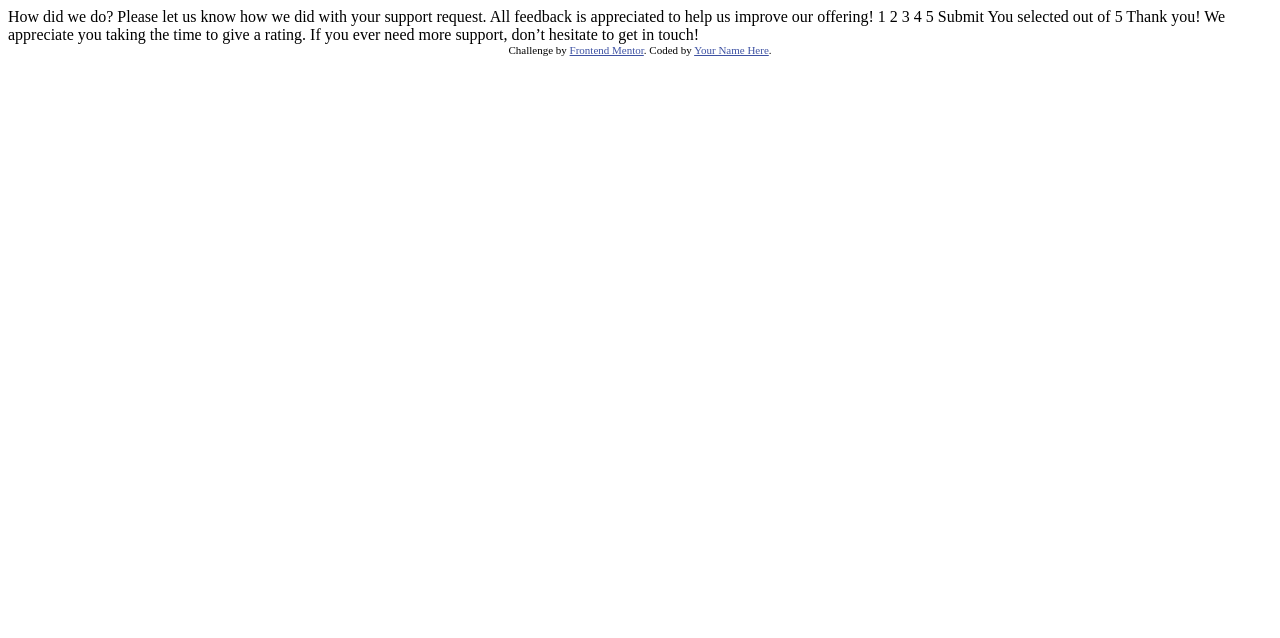
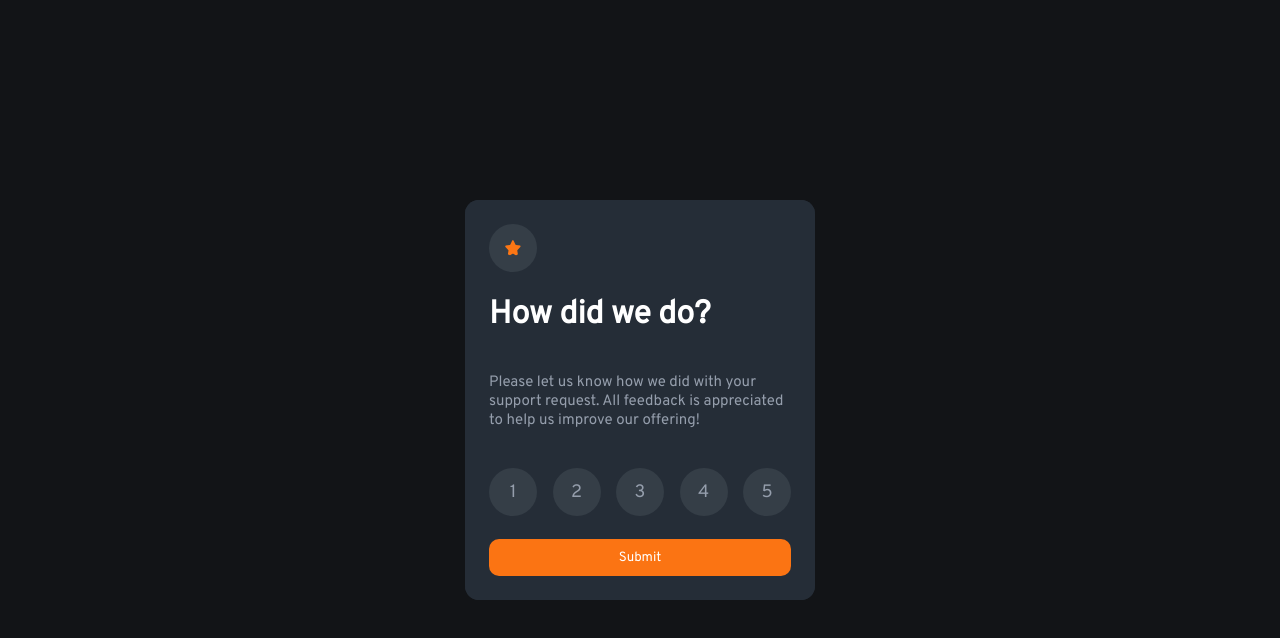
Before and after one commit to pneumatick/FrontendMentor-InteractiveRatingComponent, a plain HTML site: page index.html in a window 1280 px wide. Drawn offline with Linux system fonts and the light colour scheme.

Commit message:
Rating panel mostly complete

```diff
--- a/index.html
+++ b/index.html
@@ -4,46 +4,51 @@
   <meta charset="UTF-8">
   <meta name="viewport" content="width=device-width, initial-scale=1.0"> <!-- displays site properly based on user's device -->
 
+  <link rel="preconnect" href="https://fonts.googleapis.com">
+  <link rel="preconnect" href="https://fonts.gstatic.com" crossorigin>
+  <link href="https://fonts.googleapis.com/css2?family=Overpass&display=swap" rel="stylesheet">
   <link rel="icon" type="image/png" sizes="32x32" href="./images/favicon-32x32.png">
+  <link rel="stylesheet" href="style.css">
+  <script src="main.js" defer></script>
 
   <title>Frontend Mentor | Interactive rating component</title>
 
   <!-- Feel free to remove these styles or customise in your own stylesheet 👍 -->
   <style>
-    .attribution { font-size: 11px; text-align: center; }
+    .attribution { font-size: 11px; text-align: center; color: hsl(217, 12%, 63%)}
     .attribution a { color: hsl(228, 45%, 44%); }
   </style>
 </head>
 <body>
 
-  <!-- Rating state start -->
+  <div class="rating-panel">
+    <img src="images/icon-star.svg">
+    <h1>How did we do?</h1>
+    <p>Please let us know how we did with your support request. All feedback is appreciated
+    to help us improve our offering!</p>
+    <div class="ratings">
+      <button class="rating-number">1</button>
+      <button class="rating-number">2</button>
+      <button class="rating-number">3</button>
+      <button class="rating-number">4</button>
+      <button class="rating-number">5</button>
+    </div>
+    <button class="submit">Submit</button>
+  </div>
 
-  How did we do?
+  <div class="submission-message">
+    You selected <!-- Add rating here --> out of 5
 
-  Please let us know how we did with your support request. All feedback is appreciated
-  to help us improve our offering!
+    Thank you!
 
-  1 2 3 4 5
-
-  Submit
-
-  <!-- Rating state end -->
-
-  <!-- Thank you state start -->
-
-  You selected <!-- Add rating here --> out of 5
-
-  Thank you!
-
-  We appreciate you taking the time to give a rating. If you ever need more support,
-  don’t hesitate to get in touch!
-
-  <!-- Thank you state end -->
+    We appreciate you taking the time to give a rating. If you ever need more support,
+    don’t hesitate to get in touch!
+  </div>
 
 
   <div class="attribution">
     Challenge by <a href="https://www.frontendmentor.io?ref=challenge" target="_blank">Frontend Mentor</a>.
-    Coded by <a href="#">Your Name Here</a>.
+    Coded by <a href="https://github.com/pneumatick/FrontendMentor-InteractiveRatingComponent">pneumatick</a>.
   </div>
 </body>
 </html>
--- /dev/null
+++ b/main.js
@@ -0,0 +1,11 @@
+const ratingNumbers = [...document.querySelectorAll(".rating-number")];
+
+let rating = 0;
+
+function selectRating(event) {
+    rating = event.target.innerHTML;
+}
+
+ratingNumbers.forEach(number => {
+    number.addEventListener('focus', selectRating);
+});
--- /dev/null
+++ b/style.css
@@ -0,0 +1,91 @@
+* {
+    font-family: 'Overpass', sans-serif;
+}
+
+html {
+    background-color: hsl(216, 12%, 8%);
+    height: 100%;
+}
+
+body {
+    display: flex;
+    justify-content: center;
+    align-items: center;
+    flex-direction: column;
+    height: 100%;
+    margin: 0;
+}
+
+img {
+    width: 16px;
+    height: 16px;
+    padding: 16px;
+    border-radius: 32px;
+    background-color: #353e47;
+}
+
+h1 {
+    color:hsl(0, 0%, 100%);
+    margin: 0;
+}
+
+p {
+    font-size: 15px;
+    color:hsl(217, 12%, 63%);
+}
+
+.rating-panel, .submission-message {
+    background-color: hsl(213, 19%, 18%);
+    width: 350px;
+    height: 400px;
+    padding: 24px;
+    box-sizing: border-box;
+    position: absolute;
+    display: flex;
+    justify-content: space-between;
+    align-self: center;
+    flex-direction: column;
+    border-radius: 14px;
+}
+
+.rating-panel {
+    z-index: 1;
+}
+
+.ratings {
+    display: flex;
+    justify-content: space-between;
+}
+
+.rating-number {
+    border: none;
+    font-size: 18px;
+    width: 48px;
+    height: 48px;
+    color: hsl(217, 12%, 63%);
+    background-color: #353e47;
+    border-radius: 48px;
+}
+
+.rating-number:hover:not(:focus) {
+    background-color: hsl(217, 12%, 63%);
+    color: hsl(0, 0%, 100%);
+}
+
+.rating-number:focus {
+    background-color: hsl(25, 97%, 53%);
+    color: hsl(0, 0%, 100%);
+}
+
+.submit {
+    background-color:hsl(25, 97%, 53%);
+    color: hsl(0, 0%, 100%);
+    border: none;
+    padding: 10px 0;
+    border-radius: 10px;
+}
+
+.submit:active {
+    background-color: hsl(0, 0%, 100%);
+    color:hsl(25, 97%, 53%);
+}
```
